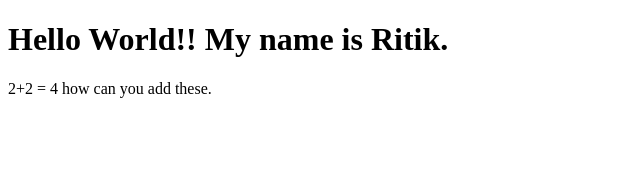
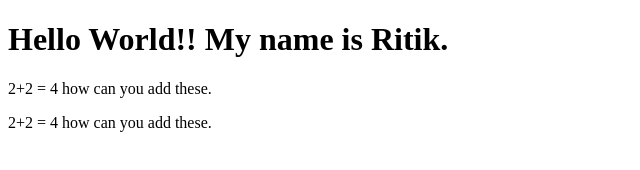
Before and after one commit to RitikBaba/git-tutorial, a plain HTML site: page index.html in a window 1280 px wide. Shown: the whole page, without its empty margins (0-640 px from the left). Drawn offline with Linux system fonts and the light colour scheme.

Commit message:
added a new line

```diff
--- a/index.html
+++ b/index.html
@@ -9,5 +9,6 @@
 <body>
     <H1>Hello World!! My name is Ritik.</H1>
     <p>2+2 = 4 how can you add these.</p>
+    <p>2+2 = 4 how can you add these.</p>
 </body>
 </html>
```
